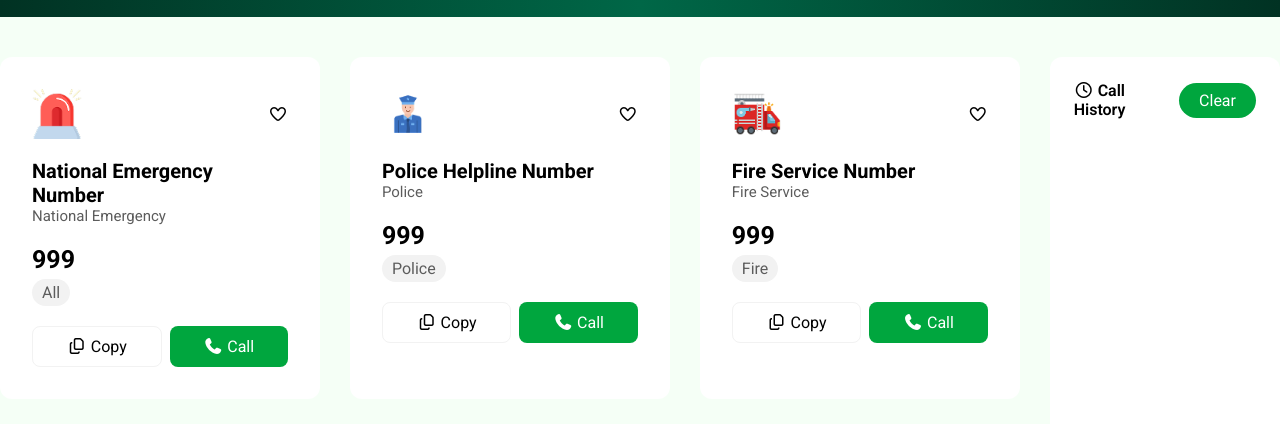
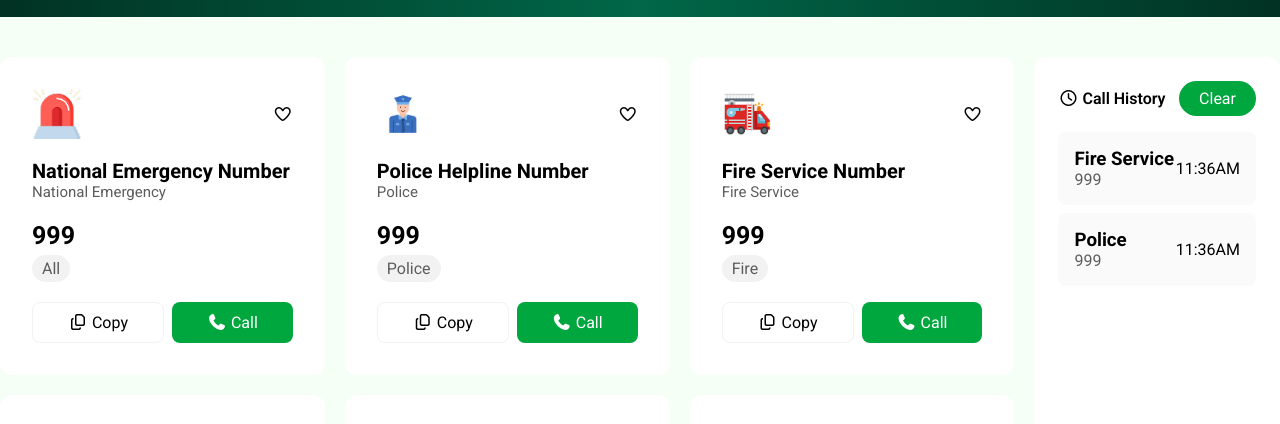
Before and after one commit to WaliullahKawsar2/B12-A5, a plain HTML site: page index.html in a window 1280 px wide. Shown: the part 306-730 px from the top of the page. Drawn offline with Linux system fonts and the light colour scheme; a web font is replaced by a local one.

Commit message:
full ui for pc

```diff
--- a/index.html
+++ b/index.html
@@ -313,6 +313,26 @@
                     <span>Clear</span>
                 </div>
             </div>
+            <div class="history-container">
+                <div class="history">
+                    <div class="history-text">
+                        <h3>Fire Service</h3>
+                        <p>999</p>
+                    </div>
+                    <div class="history-time">
+                        11:36AM
+                    </div>
+                </div>
+                <div class="history">
+                    <div class="history-text">
+                        <h3>Police</h3>
+                        <p>999</p>
+                    </div>
+                    <div class="history-time">
+                        11:36AM
+                    </div>
+                </div>
+            </div>
         </div>
      </main>
 
--- a/style.css
+++ b/style.css
@@ -9,12 +9,11 @@
     font-family: "Roboto", sans-serif;
 }
 
-.flex{
-    display: flex;
+.cusrsor{
+    cursor: pointer;
 }
 
 body{
-
     background: #f5fff6;
 }
 /* Navbar */
@@ -96,12 +95,13 @@ main{
     margin: 40px auto;
     display: flex;
     max-width: 1440px;
-    gap: 30px;
+    gap: 20px;
 }
 .card-container{
     display: grid;
     grid-template-columns: repeat(3,1fr);
-    gap: 30px;
+    gap: 20px;
+    flex-grow: 3;
 }
 
 .card{
@@ -122,6 +122,9 @@ main{
 }
 .card-images img{
     width: 50px;
+}
+.card-images i{
+    cursor: pointer;
 }
 
 .card-title{
@@ -160,6 +163,7 @@ main{
     padding-bottom: 10px;
     border-radius: 8px;
     border: 1px solid #F2F2F2;
+    cursor: pointer;
 }
 
 .call-button{
@@ -169,7 +173,11 @@ main{
     padding-bottom: 11px;
     border-radius: 8px;
     flex-grow: 1;
+    cursor: pointer;
 }
+
+
+/* History */
 
 .history-area{
     background-color: white;
@@ -184,6 +192,7 @@ main{
     display: flex;
     justify-content: space-between;
     align-items: center;
+    margin-bottom: 16px;
 }
 
 .call-history-text{
@@ -195,4 +204,24 @@ main{
     background-color: #00A63E;
     padding: 8px 20px;
     border-radius: 50px;
+    cursor: pointer;
 }
+
+.history-container{
+    display: flex;
+    flex-direction: column;
+    gap: 8px;
+}
+
+.history{
+    background-color: #FAFAFA;
+    display: flex;
+    justify-content: space-between;
+    align-items: center;
+    padding: 16px;
+    border-radius: 8px;
+}
+
+.history-text p{
+    color: #5C5C5C;
+}
```
